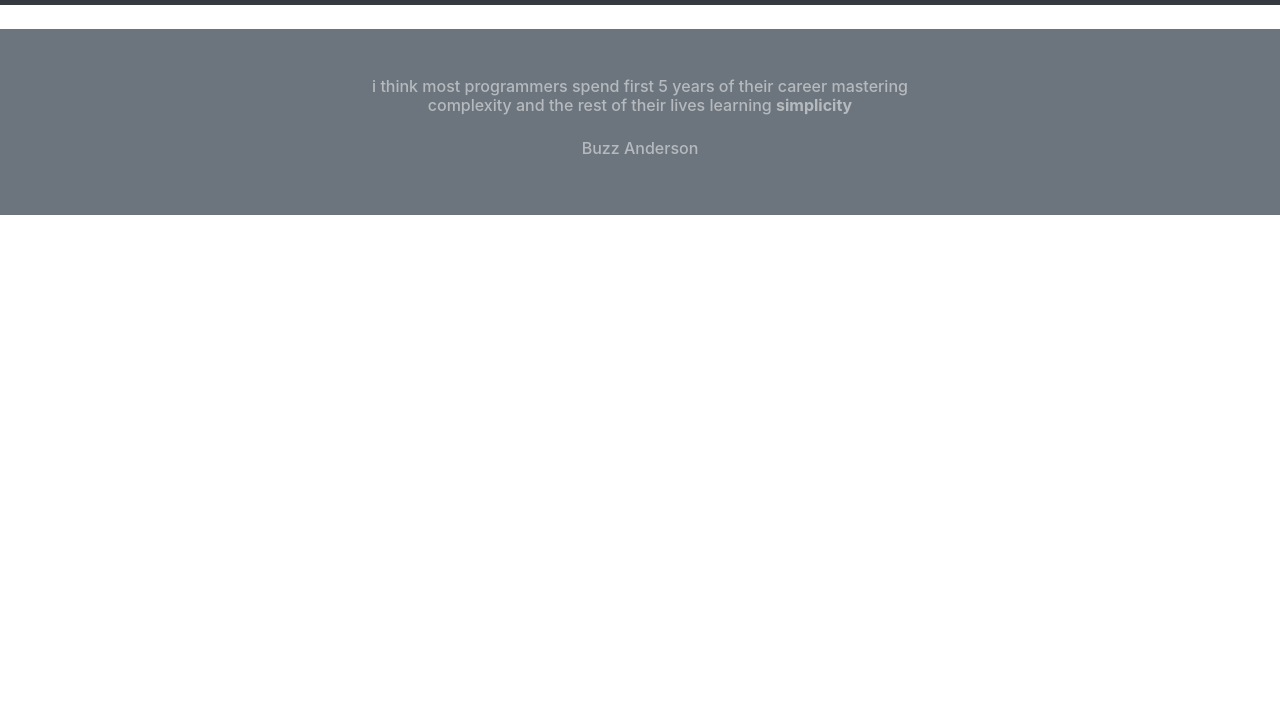
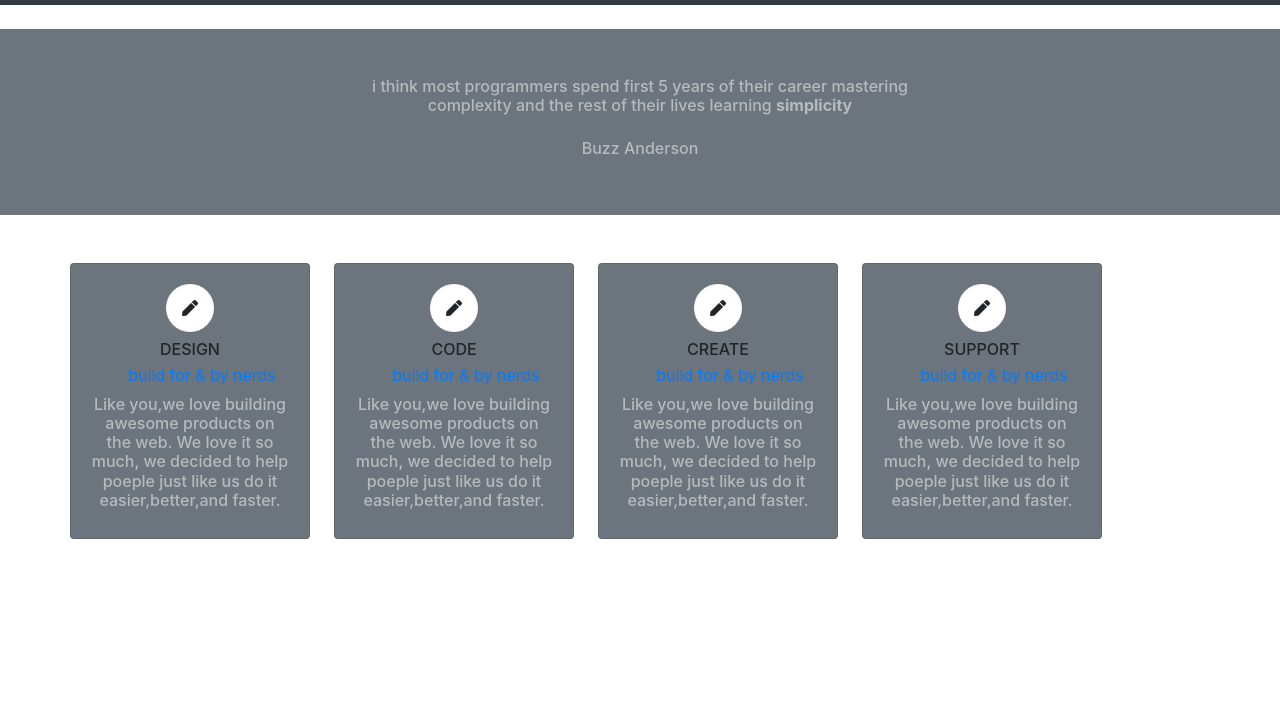
Before and after one commit to tim2323/exercice-sass-flati-design, a website: page index.html in a window 1280 px wide. Shown: the part 77-800 px from the top of the page. Drawn offline with nearby package versions, Linux system fonts and the light colour scheme.

Commit message:
add section card

```diff
--- a/index.html
+++ b/index.html
@@ -5,6 +5,8 @@
     <meta name="viewport" content="width=device-width, initial-scale=1.0">
     <meta http-equiv="X-UA-Compatible" content="ie=edge">
     <link rel="stylesheet" href="node_modules/bootstrap/dist/css/bootstrap.min.css">
+    <link rel="stylesheet" href="https://use.fontawesome.com/releases/v5.6.3/css/all.css" integrity="sha384-UHRtZLI+pbxtHCWp1t77Bi1L4ZtiqrqD80Kn4Z8NTSRyMA2Fd33n5dQ8lWUE00s/" crossorigin="anonymous">
+
     <title>Exercice Sass flati</title>
 </head>
 <body>
@@ -55,13 +57,47 @@
     <img src="/sass-site-flati-design/public/images/bg-header.png" alt="" class="w-100">
     <!-- section texte -->
     <div class=" bg-secondary d-flex align-item-center mx-auto text-center py-5" >
-            <div class="mx-auto text-center text-center">
+            <div class="mx-auto text-center">
                 <h6 class="mx-auto pb-3 text-center text-white-50 mx-5">i think most programmers spend first 5 years of their career mastering <br> complexity and the rest of their lives learning <strong>simplicity</strong></h6>
                 <h6 class="text-white-50">Buzz Anderson</h6>
 
             </div>
           </div>
     <!-- section carte -->
+    <div class="container">
+        <div class="row my-5">
+                <div class="card mr-4 bg-secondary" style="width: 15rem;">
+                        <div class="card-body text-center">
+                          <i class="fas fa-pen rounded-circle bg-white mb-2 py-3 px-3"></i>
+                          <h6 class="card-title text-center mb-1">DESIGN</h6>
+                          <a href="#" class="card-link ml-4 mb-2">build for & by nerds</a>
+                          <h6 class="card-subtitle my-2 text-white-50">Like you,we love building awesome products on the web. We love it so much, we decided to help poeple just like us do it easier,better,and faster.</h6>
+                        </div>
+                      </div>
+                      <div class="card mr-4 bg-secondary" style="width: 15rem;">
+                            <div class="card-body text-center">
+                              <i class="fas fa-pen rounded-circle bg-white mb-2 py-3 px-3"></i>
+                              <h6 class="card-title text-center mb-1">CODE</h6>
+                              <a href="#" class="card-link ml-4 mb-2">build for & by nerds</a>
+                              <h6 class="card-subtitle my-2 text-white-50">Like you,we love building awesome products on the web. We love it so much, we decided to help poeple just like us do it easier,better,and faster.</h6>
+                            </div>
+                          </div>
+                          <div class="card mr-4 bg-secondary" style="width: 15rem;">
+                                <div class="card-body text-center">
+                                  <i class="fas fa-pen rounded-circle bg-white mb-2 py-3 px-3"></i>
+                                  <h6 class="card-title text-center mb-1">CREATE</h6>
+                                  <a href="#" class="card-link ml-4 mb-2">build for & by nerds</a>
+                                  <h6 class="card-subtitle my-2 text-white-50">Like you,we love building awesome products on the web. We love it so much, we decided to help poeple just like us do it easier,better,and faster.</h6>
+                                </div>
+                              </div>
+                              <div class="card mr-4 bg-secondary" style="width: 15rem;">
+                                    <div class="card-body text-center">
+                                      <i class="fas fa-pen rounded-circle bg-white mb-2 py-3 px-3"></i>
+                                      <h6 class="card-title text-center mb-1">SUPPORT</h6>
+                                      <a href="#" class="card-link ml-4 mb-2">build for & by nerds</a>
+                                      <h6 class="card-subtitle my-2 text-white-50">Like you,we love building awesome products on the web. We love it so much, we decided to help poeple just like us do it easier,better,and faster.</h6>
+                                    </div>
+                                  </div>
     <!-- section recent work -->
     <!-- contact -->
     <!-- footer -->
--- a/package.json
+++ b/package.json
@@ -9,6 +9,7 @@
   "author": "",
   "license": "ISC",
   "dependencies": {
-    "bootstrap": "^4.2.1"
+    "bootstrap": "^4.2.1",
+    "fontawesome": "^5.6.3"
   }
 }
```
Also changed, not shown: 1 other file.
